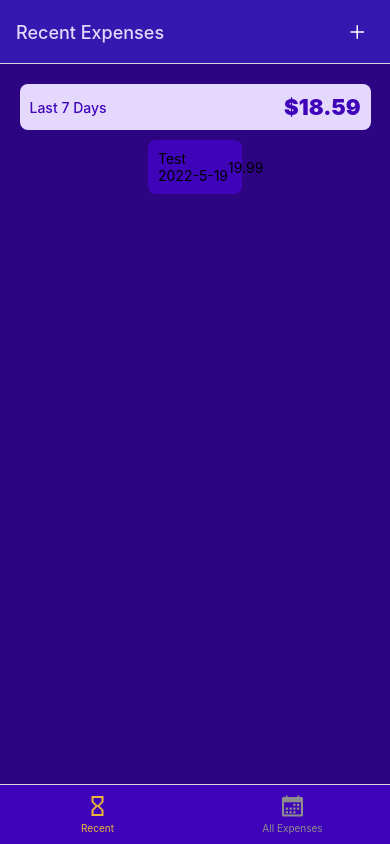
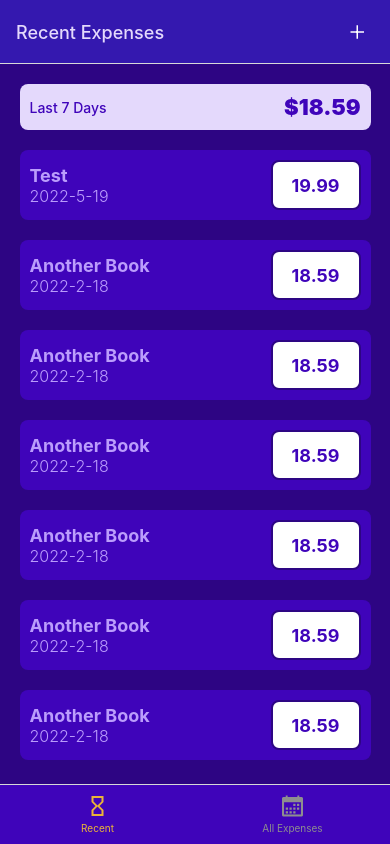
Before and after one commit to ArkadiK94/ExpenseTrackerRN, a React Native app: screen /RecentExpenses in a window 390 px wide. Built offline with nearby package versions, Linux system fonts and the light colour scheme.

Commit message:
changing the styles of ExpensesList and The items of this list

```diff
--- a/components/BottomTabNavigation.js
+++ b/components/BottomTabNavigation.js
@@ -26,10 +26,11 @@ const BottomTabNavigation = () => {
         headerTintColor: Colors.primary100,
         headerRight: () => {
           return (
-            <TriggersForNavigation screenName="AddExpense">
-              <View style={{ paddingRight: 20 }}>
-                <Ionicons name="add" size={24} color="#fff" />
-              </View>
+            <TriggersForNavigation
+              screenName="AddExpense"
+              style={{ alignSelf: "flex-end", marginRight: 20 }}
+            >
+              <Ionicons name="add" size={24} color="#fff" />
             </TriggersForNavigation>
           );
         },
@@ -41,7 +42,7 @@ const BottomTabNavigation = () => {
         options={{
           title: "Recent Expenses",
           tabBarLabel: "Recent",
-          tabBarIcon: ({ color, focused }) => {
+          tabBarIcon: ({ color }) => {
             return (
               <MaterialCommunityIcons
                 name="timer-sand-empty"
--- a/components/CancelWithActionBtns.js
+++ b/components/CancelWithActionBtns.js
@@ -6,13 +6,18 @@ import TriggerForNavigation from "../components/TriggersForNavigation";
 const CancelWithActionBtns = ({ actionName, onPressAction }) => {
   return (
     <View style={styles.btnsContainer}>
-      <TriggerForNavigation screenName="BottomTabs" style={styles.secondaryBtn}>
+      <TriggerForNavigation
+        screenName="BottomTabs"
+        style={styles.secondaryBtn}
+        android_ripple_color={Colors.primary100}
+      >
         <Text style={styles.secondaryBtnText}>Cancel</Text>
       </TriggerForNavigation>
       <TriggerForNavigation
         screenName="BottomTabs"
         style={styles.mainBtn}
         onPress={onPressAction}
+        android_ripple_color={Colors.primary100}
       >
         <Text style={styles.mainBtnText}>{actionName}</Text>
       </TriggerForNavigation>
@@ -24,6 +29,7 @@ export default CancelWithActionBtns;
 
 const styles = StyleSheet.create({
   btnsContainer: {
+    width: "40%",
     flexDirection: "row",
     paddingTop: 25,
     paddingBottom: 20,
@@ -47,9 +53,8 @@ const styles = StyleSheet.create({
     borderRadius: 8,
     justifyContent: "center",
     alignItems: "center",
-    height: 50,
+    height: 40,
     paddingHorizontal: 50,
-    marginRight: 10,
   },
   secondaryBtnText: {
     color: Colors.secondery200,
--- a/components/ExpensesList/ExpensesItem.js
+++ b/components/ExpensesList/ExpensesItem.js
@@ -7,17 +7,15 @@ const ExpensesItem = ({ title, date, price, id }) => {
   return (
     <TriggersForNavigation
       screenName="EditExpense"
-      style={{ alignItems: "center" }}
-      android_ripple_color={Colors.primary100}
+      style={styles.mainContainer}
+      android_ripple_color={Colors.primary900}
     >
-      <View style={styles.mainContainer}>
-        <View style={styles.textContainer}>
-          <Text style={styles.title}>{title}</Text>
-          <Text style={styles.date}>{date}</Text>
-        </View>
-        <View style={styles.priceContainer}>
-          <Text style={styles.price}>{price}</Text>
-        </View>
+      <View>
+        <Text style={styles.title}>{title}</Text>
+        <Text style={styles.date}>{date}</Text>
+      </View>
+      <View style={styles.priceContainer}>
+        <Text style={styles.price}>{price}</Text>
       </View>
     </TriggersForNavigation>
   );
@@ -33,7 +31,35 @@ const styles = StyleSheet.create({
     elevation: 8,
     borderRadius: 8,
     backgroundColor: Colors.primary500,
-    width: "75%",
+    width: "90%",
+    alignSelf: "center",
     padding: 10,
+    margin: 10,
+  },
+  title: {
+    fontSize: 18,
+    color: Colors.primary200,
+    fontWeight: "bold",
+  },
+  date: {
+    fontSize: 16,
+    color: Colors.primary200,
+    fontWeight: "300",
+  },
+  priceContainer: {
+    width: 90,
+    height: 50,
+    backgroundColor: "#fff",
+    justifyContent: "center",
+    alignItems: "center",
+    borderRadius: 8,
+    borderColor: Colors.primary700,
+    borderWidth: 2,
+    elevation: 4,
+  },
+  price: {
+    color: Colors.primary500,
+    fontWeight: "bold",
+    fontSize: 18,
   },
 });
--- a/components/ExpensesList/ExpensesList.js
+++ b/components/ExpensesList/ExpensesList.js
@@ -1,13 +1,27 @@
-import { View, StyleSheet } from "react-native";
+import { View, StyleSheet, FlatList } from "react-native";
 
 import ExpensesTotalItem from "./ExpensesTotalItem";
 import ExpensesItem from "./ExpensesItem";
 
-const ExpensesList = ({ title, sum }) => {
+const ExpensesList = ({ title, sum, data }) => {
   return (
     <View style={styles.rootContainer}>
       <ExpensesTotalItem title={title} sum={sum} />
-      <ExpensesItem title="Test" date="2022-5-19" price="19.99" />
+      <FlatList
+        data={data}
+        renderItem={(itemData) => {
+          return (
+            <ExpensesItem
+              title={itemData.item.title}
+              date={itemData.item.date}
+              price={itemData.item.price}
+            />
+          );
+        }}
+        keyExtractor={(item) => {
+          return item.id;
+        }}
+      />
     </View>
   );
 };
@@ -15,7 +29,6 @@ const ExpensesList = ({ title, sum }) => {
 const styles = StyleSheet.create({
   rootContainer: {
     flex: 1,
-    alignItems: "center",
   },
 });
 
--- a/components/ExpensesList/ExpensesTotalItem.js
+++ b/components/ExpensesList/ExpensesTotalItem.js
@@ -23,6 +23,7 @@ const styles = StyleSheet.create({
     marginBottom: 10,
     padding: 10,
     alignItems: "center",
+    alignSelf: "center",
     justifyContent: "space-between",
   },
   title: {
--- a/components/TriggersForNavigation.js
+++ b/components/TriggersForNavigation.js
@@ -1,4 +1,4 @@
-import { Pressable, View } from "react-native";
+import { Pressable, View, StyleSheet } from "react-native";
 import { useNavigation } from "@react-navigation/native";
 
 const TriggersForNavigation = ({
@@ -6,7 +6,7 @@ const TriggersForNavigation = ({
   children,
   onPress = null,
   style,
-  android_ripple_color,
+  android_ripple_color = "#fff",
 }) => {
   const navigation = useNavigation();
   const pressHandler = () => {
@@ -16,10 +16,25 @@ const TriggersForNavigation = ({
     navigation.navigate(screenName);
   };
   return (
-    <Pressable onPress={pressHandler} android_ripple={{ color: "#fff" }}>
-      <View style={style}>{children}</View>
-    </Pressable>
+    <View style={styles.outerContainer}>
+      <Pressable
+        onPress={pressHandler}
+        android_ripple={{ color: android_ripple_color }}
+        style={[styles.innerContainer, style]}
+      >
+        {children}
+      </Pressable>
+    </View>
   );
 };
 
 export default TriggersForNavigation;
+
+const styles = StyleSheet.create({
+  outerContainer: {
+    width: "100%",
+    overflow: "hidden",
+    borderRadius: 8,
+  },
+  innerContainer: {},
+});
--- a/screens/AddExpenseScreen.js
+++ b/screens/AddExpenseScreen.js
@@ -14,5 +14,6 @@ export default AddExpenseScreen;
 const styles = StyleSheet.create({
   rootContainer: {
     flex: 1,
+    alignItems: "center",
   },
 });
--- a/screens/EditExpenseScreen.js
+++ b/screens/EditExpenseScreen.js
@@ -10,7 +10,11 @@ const EditExpenseScreen = () => {
     <View style={styles.rootContainer}>
       <CancelWithActionBtns actionName="Update" />
       <Text style={styles.underLine}></Text>
-      <TriggersForNavigation screenName="BottomTabs" style={styles.bin}>
+      <TriggersForNavigation
+        screenName="BottomTabs"
+        style={styles.bin}
+        android_ripple_color={Colors.primary500}
+      >
         <Ionicons name="trash-outline" color={Colors.secondery700} size={35} />
       </TriggersForNavigation>
     </View>
@@ -31,5 +35,6 @@ const styles = StyleSheet.create({
   },
   bin: {
     marginTop: 20,
+    alignSelf: "center",
   },
 });
--- a/screens/RecentExpensesScreen.js
+++ b/screens/RecentExpensesScreen.js
@@ -1,7 +1,17 @@
 import ExpensesList from "../components/ExpensesList";
 
+const data = [
+  { id: 1, title: "Test", date: "2022-5-19", price: "19.99" },
+  { id: 2, title: "Another Book", date: "2022-2-18", price: "18.59" },
+  { id: 3, title: "Another Book", date: "2022-2-18", price: "18.59" },
+  { id: 4, title: "Another Book", date: "2022-2-18", price: "18.59" },
+  { id: 5, title: "Another Book", date: "2022-2-18", price: "18.59" },
+  { id: 6, title: "Another Book", date: "2022-2-18", price: "18.59" },
+  { id: 7, title: "Another Book", date: "2022-2-18", price: "18.59" },
+];
+
 const RecentExpensesScreen = () => {
-  return <ExpensesList title="Last 7 Days" sum={18.59} />;
+  return <ExpensesList title="Last 7 Days" sum={18.59} data={data} />;
 };
 
 export default RecentExpensesScreen;
```
